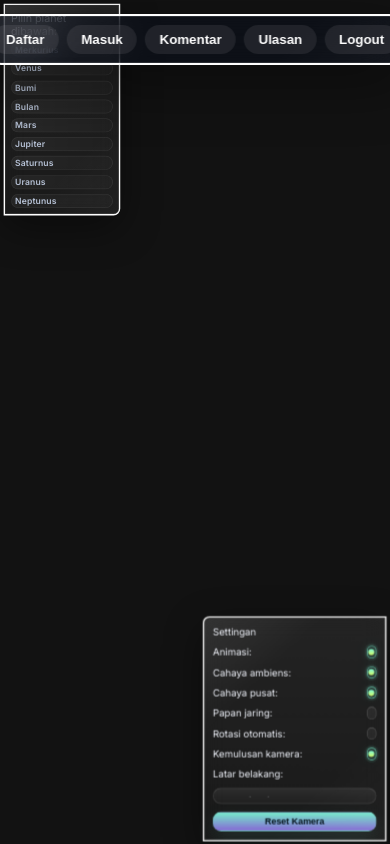
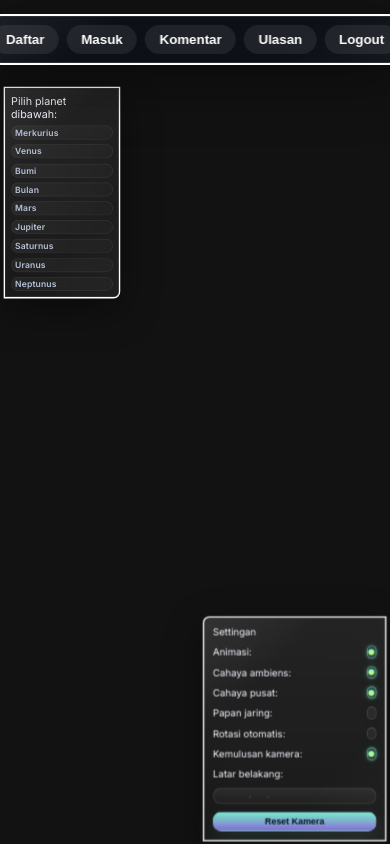
Before and after one commit to djavamaoekar/solarsystemone, a plain HTML site: page Frontend/index.html in a window 390 px wide. Drawn offline with nearby package versions, Linux system fonts and the light colour scheme.

Commit message:
fix mobile menu position

```diff
--- a/Frontend/css.css
+++ b/Frontend/css.css
@@ -409,7 +409,7 @@ body.planet-lock {
 
   .menu.planets {
     left: 0.3rem;
-    top: 0.3rem;
+    top: 5.5rem;
     width: 180px;
     transform-origin: top left;
   }
```
